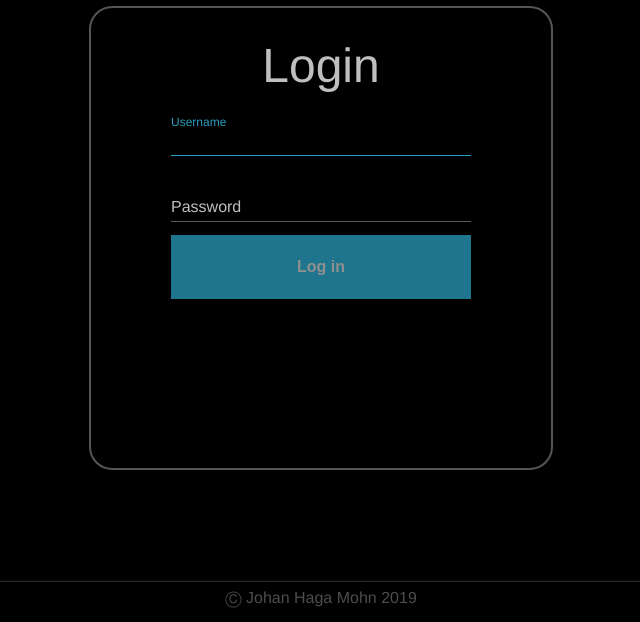
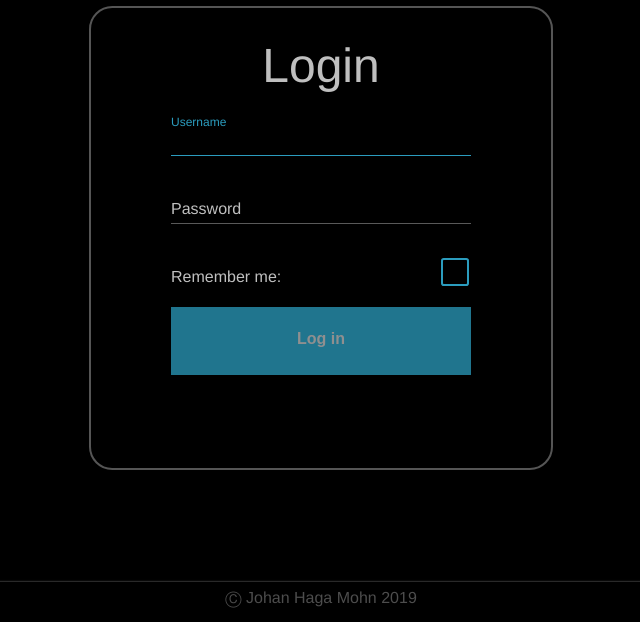
Before and after one commit to JohanHagaMohn/Action, a Flask app: page /login in a window 1280 px wide. Shown: the part 178-800 px from the top of the page, without its empty margins (319-959 px from the left). Run offline with Flask 2, Linux system fonts and the light colour scheme; style sheets or scripts are compiled from the project's sources.

Commit message:
Added register form validation and login checkbox

```diff
--- a/auth.py
+++ b/auth.py
@@ -1,4 +1,7 @@
-from flask import Blueprint, render_template, redirect, url_for
+from flask import Blueprint, render_template, redirect, url_for, request
+from werkzeug.security import generate_password_hash
+from models import Users
+from application import db
 
 auth = Blueprint('auth', __name__)
 
@@ -13,14 +16,77 @@ def login_post():
     return render_template("login.html"), 200
 
 
-@auth.route('/register', methods=["GET"])
+@auth.route('/register', methods=["GET", "POST"])
 def register():
-    return render_template("register.html"), 200
+    username = request.form.get("username")
+    email = request.form.get("email")
+    password = request.form.get("password")
+    confirm = request.form.get("confirm")
+    error = {
+        "username": None,
+        "email": None,
+        "password": None,
+        "confirm": None
+    }
+    user = {
+        "username": "",
+        "email": "",
+        "password": "",
+        "confirm": ""
+    }
+    if request.method == "POST":
+        if not username:
+            error["username"] = "Please provide a username"
+        elif len(username) < 8:
+            error["username"] = "Please provide a longer username"
+        elif not username.isalnum():
+            error["username"] = "Please use alphanumeric characters"
+        elif Users.query.filter_by(username=username).first():
+            error["username"] = "Please use a different username"
+        else:
+            user["username"] = username
 
+        if not email:
+            error["email"] = "Please provide an email"
+        elif "@" not in email or "." not in email:
+            error["email"] = "Please provide a valid email"
+        elif Users.query.filter_by(email=email).first():
+            error["email"] = "Please use a different email"
+        else:
+            user["email"] = email
 
-@auth.route('/register', methods=["POST"])
-def register_post():
-    return render_template("register.html"), 200
+        if not password:
+            error["password"] = "Please provide a password"
+        elif len(password) < 8:
+            error["password"] = "Please provide a longer password"
+        elif not username.isalnum():
+            error["password"] = "Please use alphanumeric characters"
+        else:
+            user["password"] = password
+
+        if not confirm:
+            error["confirm"] = "Please confirm password"
+        elif not username.isalnum():
+            error["confirm"] = "Please use alphanumeric characters"
+        elif password:
+            if password != confirm:
+                error["confirm"] = "Please make sure passwords match"
+            elif not (len(password) < 8):
+                user["confirm"] = confirm
+        else:
+            user["confirm"] = confirm
+
+        if all(value != "" for value in user.values()) and all(not value for value in error.values()):
+
+            user = Users(email=email, name=name,
+                         password=generate_password_hash(password, method="sha256"))
+
+            db.session.add(user)
+            db.session.commit()
+
+            return redirect(url_for('auth.login')), 302
+
+    return render_template("register.html", error=error, user=user), 200
 
 
 @auth.route('/logout', methods=["GET"])
--- a/models.py
+++ b/models.py
@@ -5,6 +5,6 @@ from flask_login import UserMixin
 class Users(UserMixin, db.Model):
     __tablename__ = "user"
     id = db.Column(db.Integer, primary_key=True)
+    username = db.Column(db.String(32), nullable=False)
     email = db.Column(db.String(64), unique=True)
-    username = db.Column(db.String(32), nullable=False)
     password = db.Column(db.String(32), nullable=False)
--- a/static/login/login.css
+++ b/static/login/login.css
@@ -64,7 +64,7 @@ main > div form {
 main > div form div {
   color: inherit;
   width: 100%;
-  height: 100%;
+  height: 8.5vh;
   position: relative;
 }
 
@@ -76,10 +76,13 @@ main > div form div label {
   width: 100%;
   height: 6.5vh;
   pointer-events: none;
+}
+
+main > div form div label:not(#checkboxLabel) {
   border-bottom: 1px solid #777;
 }
 
-main > div form div label::after {
+main > div form div label:not(#checkboxLabel)::after {
   content: "";
   position: absolute;
   width: 100%;
@@ -98,15 +101,48 @@ main > div form div label span {
   transition: all 200ms ease;
 }
 
-main > div form input:focus + label > span, main > div form input:valid + label > span {
+main > div form input:focus + label > span:not(#checkboxSpan), main > div form input:valid + label > span:not(#checkboxSpan) {
   -webkit-transform: translateY(-150%);
           transform: translateY(-150%);
   font-size: 0.75em;
   color: #3ad1fe;
 }
 
-main > div form input:focus + label::after, main > div form input:valid + label::after {
+main > div form input:focus + label:not(#checkboxLabel)::after, main > div form input:valid + label:not(#checkboxLabel)::after {
   opacity: 1;
+}
+
+main > div form #remember input:checked + label > span {
+  color: #3ad1fe;
+}
+
+main > div form #remember input:checked + label::after {
+  opacity: 1;
+}
+
+main > div form input[type="checkbox"] {
+  -webkit-transition: all 200ms ease;
+  transition: all 200ms ease;
+  top: 2vh;
+  width: 3.5vh;
+  height: 3.5vh;
+  position: relative;
+  left: calc(100% - 4vh - 2px);
+  -webkit-appearance: none;
+     -moz-appearance: none;
+          appearance: none;
+  background-color: rgba(58, 209, 254, 0);
+  border: 2px solid #3ad1fe;
+  border-radius: 10%;
+}
+
+main > div form input[type="checkbox"]:hover {
+  cursor: pointer;
+  background-color: rgba(58, 209, 254, 0.75);
+}
+
+main > div form input[type="checkbox"]:checked {
+  background-color: #3ad1fe;
 }
 
 main > div form input, main > div form button {
@@ -122,19 +158,15 @@ main > div form input, main > div form button {
 }
 
 main > div form #submit {
-  height: 40%;
   background-color: #3ad1fe;
-  opacity: 0.75;
+  opacity: .75;
+  -webkit-transition: opacity 200ms ease;
+  transition: opacity 200ms ease;
 }
 
 main > div form #submit * {
   color: white;
   font-weight: 600;
-}
-
-main > div form #submit {
-  -webkit-transition: opacity 200ms ease;
-  transition: opacity 200ms ease;
 }
 
 main > div form #submit:hover {
--- a/static/login/login.scss
+++ b/static/login/login.scss
@@ -32,7 +32,7 @@ main {
             div {
                 color: inherit;
                 width: 100%;
-                height: 100%;
+                height: 8.5vh;
                 position: relative;
                 label {
                     position: absolute;
@@ -42,6 +42,7 @@ main {
                     width: 100%;
                     height: 6.5vh;
                     pointer-events: none;
+                    &:not(#checkboxLabel){
                         border-bottom: 1px solid #777;
                         &::after {
                             content: "";
@@ -51,6 +52,7 @@ main {
                             left: 0;
                             opacity: 0;
                             border-bottom: 1px solid #3ad1fe;
+                        }
                     }
                     span {
                         position: absolute;
@@ -62,14 +64,41 @@ main {
                 }
             }
             input:focus + label > span, input:valid + label > span {
+                &:not(#checkboxSpan) {
                     transform: translateY(-150%);
                     font-size: 0.75em;
                     color: #3ad1fe;
                 }
-            input:focus + label::after, input:valid + label::after {
+            }
+            input:focus + label:not(#checkboxLabel)::after, input:valid + label:not(#checkboxLabel)::after {
                 opacity: 1;
             }
+            #remember input:checked + label > span{
+                color: #3ad1fe;
+            }
+            #remember input:checked + label::after {
+                opacity: 1;
+            }
+            input[type="checkbox"] {
+                transition: all 200ms ease;
+                &:hover {
+                    cursor: pointer;
+                    background-color: rgba(58, 209, 254, 0.75)
+                }
+                &:checked {
+                    background-color: rgba(58, 209, 254, 1)
+                }
+                top: 2vh;
 
+                width: 3.5vh;
+                height: 3.5vh;
+                position: relative;
+                left: calc(100% - 4vh - 2px);
+                appearance: none;
+                background-color: rgba(58, 209, 254, 0);
+                border: 2px solid #3ad1fe;
+                border-radius: 10%;
+              }
             input, button {
                 color: inherit;
                 font-size: 1em;
@@ -80,18 +109,15 @@ main {
                 outline: none;
             }
             #submit {
-                height: 40%;
                 * {
                     color: white;
                     font-weight:600;
                 }
                 background-color: rgb(58, 209, 254);
-                opacity: 0.75;
-            }
-            #submit {
+                opacity: .75;
                 transition: opacity 200ms ease;
                 &:hover {
-                    *{
+                    * {
                         cursor: pointer;
                     }
                     opacity: 1;
--- a/templates/login.html
+++ b/templates/login.html
@@ -17,6 +17,12 @@
                 <span>Password</span>
             </label>
         </div>
+        <div id="remember">
+            <input type="checkbox" name="remember" autofocus="" />
+            <label for="remember" id="checkboxLabel">
+                <span id="checkboxSpan">Remember me:</span>
+            </label>
+        </div>
         <div id="submit">
             <button type="submit">Log in</button>
         </div>
```
Also changed, not shown: static/register/register.css (+4 -4 lines), static/register/register.scss (+4 -4 lines), templates/register.html (+13 -12 lines), 2 other files. Lines whose indentation alone changed are shown as unchanged.
